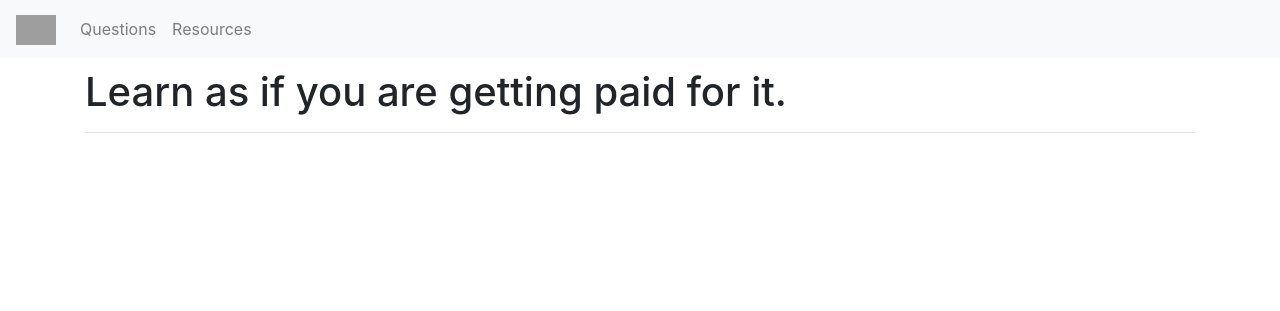
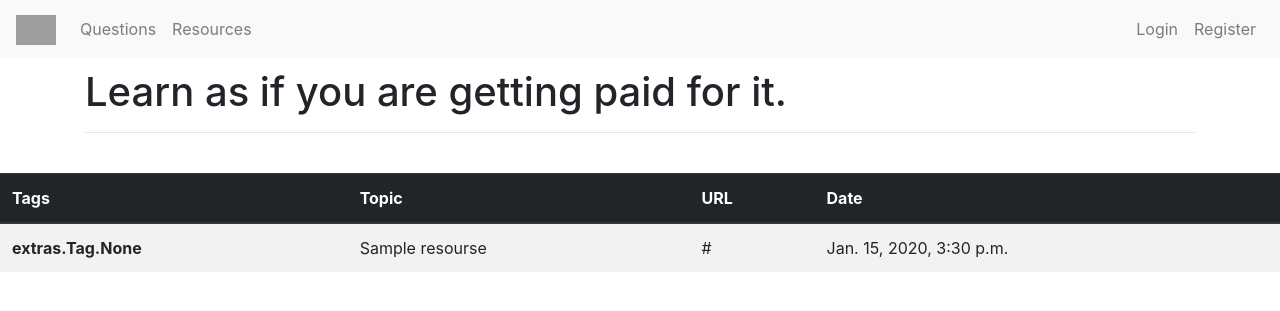
Before and after one commit to PathakKP/fractal, a Django app: page /question/resources/ in a window 1280 px wide. Shown: the top 311 px of the page. Run offline with Django 3.2, Linux system fonts and the light colour scheme; tables that the repository leaves empty hold one stand-in row (values such as "Sample post"); some libraries are stand-ins or nearby versions; grey boxes are pictures that could not be loaded.

Commit message:
Update resources.html

```diff
--- a/fractalwebdev/extras/templates/extras/resources.html
+++ b/fractalwebdev/extras/templates/extras/resources.html
@@ -24,7 +24,7 @@
 
   <nav class="navbar navbar-expand-sm bg-light navbar-light " style="margin-bottom: 10px">
   <!-- Brand/logo -->
-  <a class="navbar-brand" href="{% url 'home' %}">
+  <a class="navbar-brand" href="../home/home.html">
     <img src="#" alt="Fractal" style="width:40px;">
   </a>
 
@@ -37,6 +37,16 @@
       <a class="nav-link" href="{% url 'resources' %}">Resources</a>
     </li>
   </ul>
+
+  <ul class="navbar-nav ml-auto">
+    <li class="nav-item">
+      <a class="nav-link" href="../home/login.html">Login</a>
+    </li>
+    <li class="nav-item">
+      <a class="nav-link" href="../home/register.html">Register</a>
+    </li>
+  </ul>
+
 </nav>
 
 <div class="container">
@@ -44,5 +54,53 @@
   <hr/>
   <br>
 </div>
+
+  <!--table-->
+  <table class="table table-striped">
+  <thead class="thead-dark">
+    <tr>
+      <th scope="col">Tags</th>
+      <th scope="col">Topic</th>
+      <th scope="col">URL</th>
+      <th scope="col">Date</th>
+    </tr>
+  </thead>
+
+  <tbody>
+       {% for res in resources %}
+          <tr>
+            <th scope="row">{{ res.tags }}</th>
+            <td>{{ res.title }}</td>
+            <td>{{ res.url }}</td>
+            <td>{{ res.date}}</td>
+
+          </tr>
+       {% endfor %}
+       </tbody>
+</table>
+
+{% if resources.has_other_pages %}
+    <ul class="pagination">
+      {% if resources.has_previous %}
+        <li><a href="?page={{ resources.previous_page_number }}">&laquo;</a></li>
+      {% else %}
+        <li class="disabled"><span>&laquo;</span></li>
+      {% endif %}
+      {% for i in resources.paginator.page_range %}
+        {% if resources.number == i %}
+          <li class="active"><span>{{ i }} <span class="sr-only">(current)</span></span></li>
+        {% else %}
+          <li><a href="?page={{ i }}">{{ i }}</a></li>
+        {% endif %}
+      {% endfor %}
+      {% if resources.has_next %}
+        <li><a href="?page={{ resources.next_page_number }}">&raquo;</a></li>
+      {% else %}
+        <li class="disabled"><span>&raquo;</span></li>
+      {% endif %}
+    </ul>
+  {% endif %}
+
+
 </body>
 </html>
```
Lines whose indentation alone changed are shown as unchanged.
